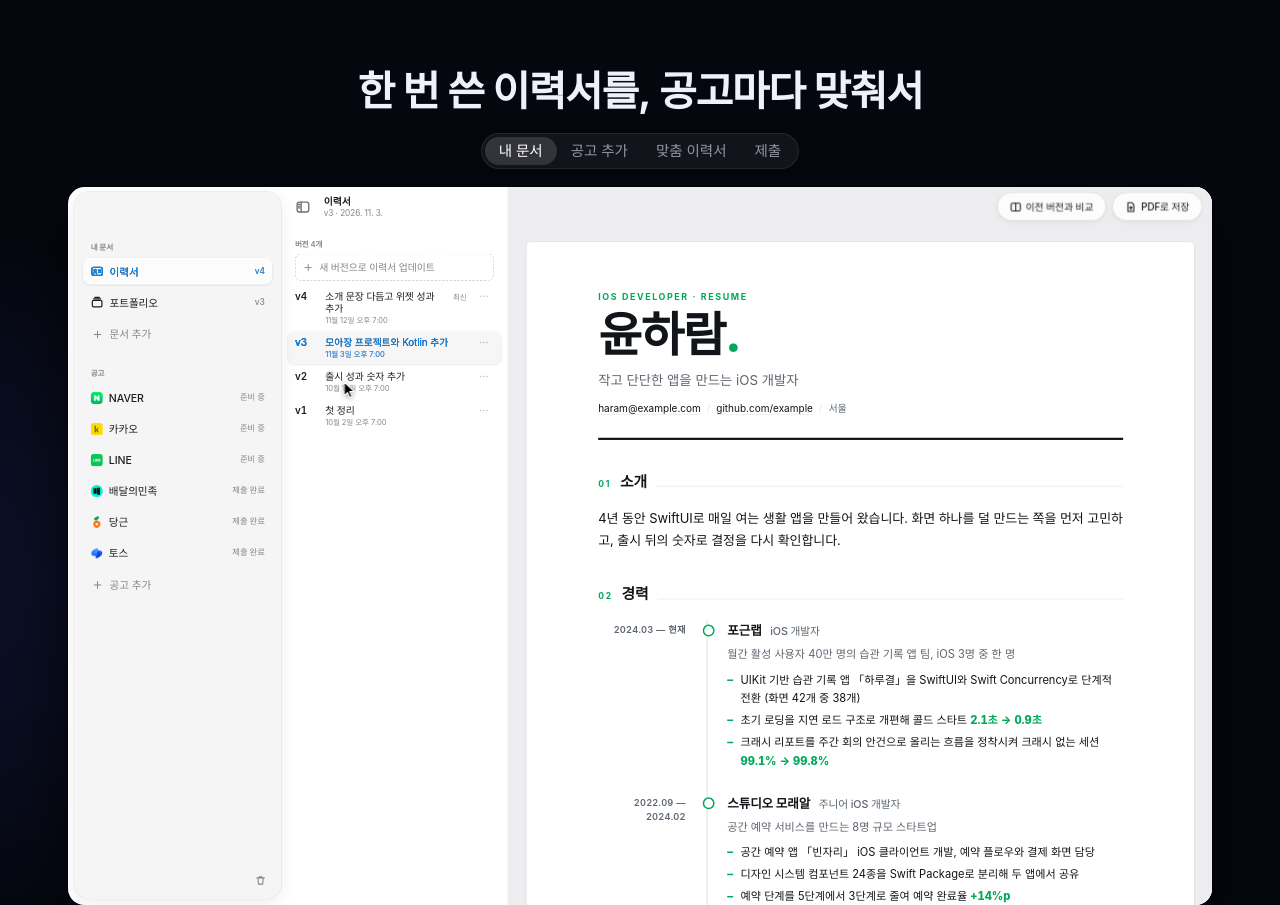
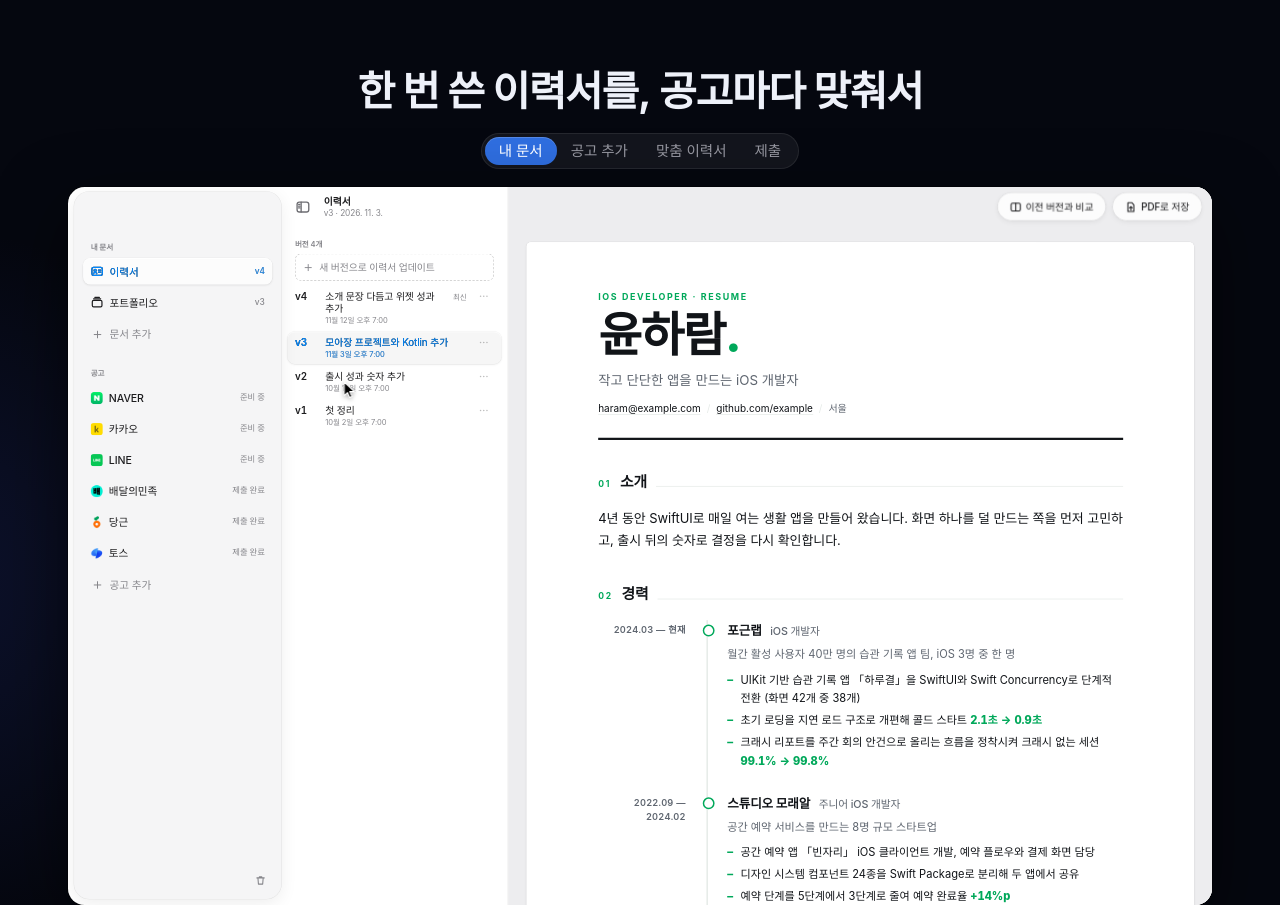
Before and after one commit to 2Jaeheon/homebrew-folio, a plain HTML site: page docs/index.html in a window 1280 px wide. Shown: the part 820-1725 px from the top of the page. Drawn offline with Linux system fonts and the light colour scheme; a web font is replaced by a local one.

Commit message:
docs(site): 탭 선택 표시를 파랑으로

```diff
--- a/docs/assets/css/style.css
+++ b/docs/assets/css/style.css
@@ -139,7 +139,8 @@ code { font-family: ui-monospace, "SF Mono", Menlo, monospace; font-size: .88em;
 .lens-tabs button[aria-selected="true"] { color: #fff; }
 .lens {
   position: absolute; top: 3px; bottom: 3px; left: 0; width: 0; border-radius: 999px;
-  background: rgba(255, 255, 255, .14);
+  /* The app's accent, flat: no glow, so it sits in the track instead of floating above it. */
+  background: #2f6ee0; box-shadow: inset 0 1px 0 rgba(255, 255, 255, .18);
   transition: transform var(--selection), width var(--selection);
 }
 
```
